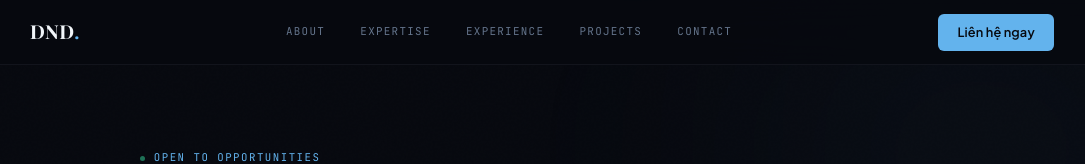
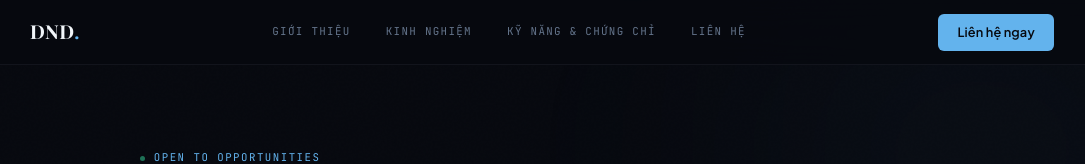
Before and after one commit to okean8901/DN_Portfolio, a React (Vite) app: page / in a window 1280 px wide. Shown: the top 164 px of the page, without its empty margins (98-1183 px from the left). Built offline with nearby package versions, Linux system fonts and the light colour scheme.

Commit message:
sửa nav

```diff
--- a/src/components/Navbar.jsx
+++ b/src/components/Navbar.jsx
@@ -8,19 +8,16 @@ export function Navbar() {
           </a>
           <div className="nav-links">
             <a href="#about" className="nav-link">
-              About
-            </a>
-            <a href="#expertise" className="nav-link">
-              Expertise
+              Giới thiệu
             </a>
             <a href="#experience" className="nav-link">
-              Experience
+              Kinh nghiệm
             </a>
             <a href="#projects" className="nav-link">
-              Projects
+              Kỹ năng & Chứng chỉ
             </a>
             <a href="#contact" className="nav-link">
-              Contact
+              Liên hệ
             </a>
           </div>
           <a href="#contact" className="btn btn-primary" style={{ padding: '0.5rem 1.2rem', fontSize: '0.8rem' }}>
```
